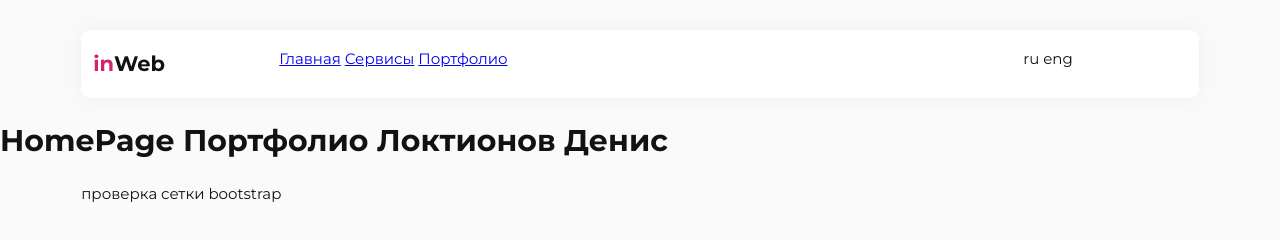
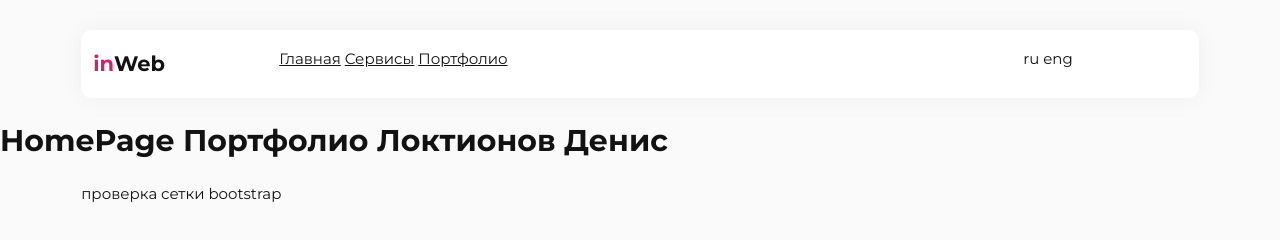
Before and after one commit to Terranru/brand, a website: page src/index.html in a window 1280 px wide. Drawn offline with nearby package versions, Linux system fonts and the light colour scheme; files that its build step writes are made by us from their sources.

Commit message:
header nav

```diff
--- a/src/assets/sass/blocks/nav.scss
+++ b/src/assets/sass/blocks/nav.scss
@@ -1,3 +1,3 @@
-nav{
-
+.nav__link{
+    color: $black;
 }
```
